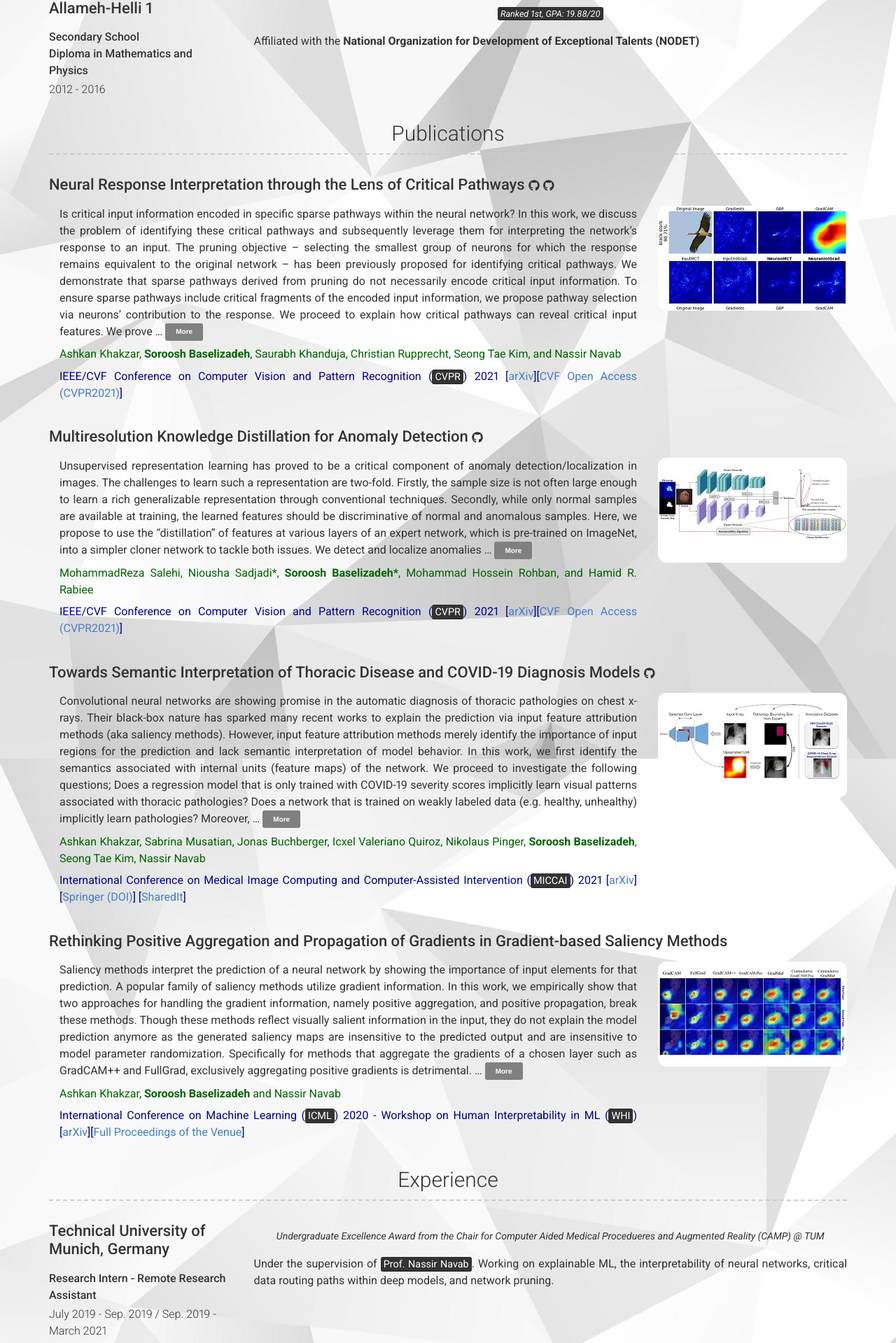
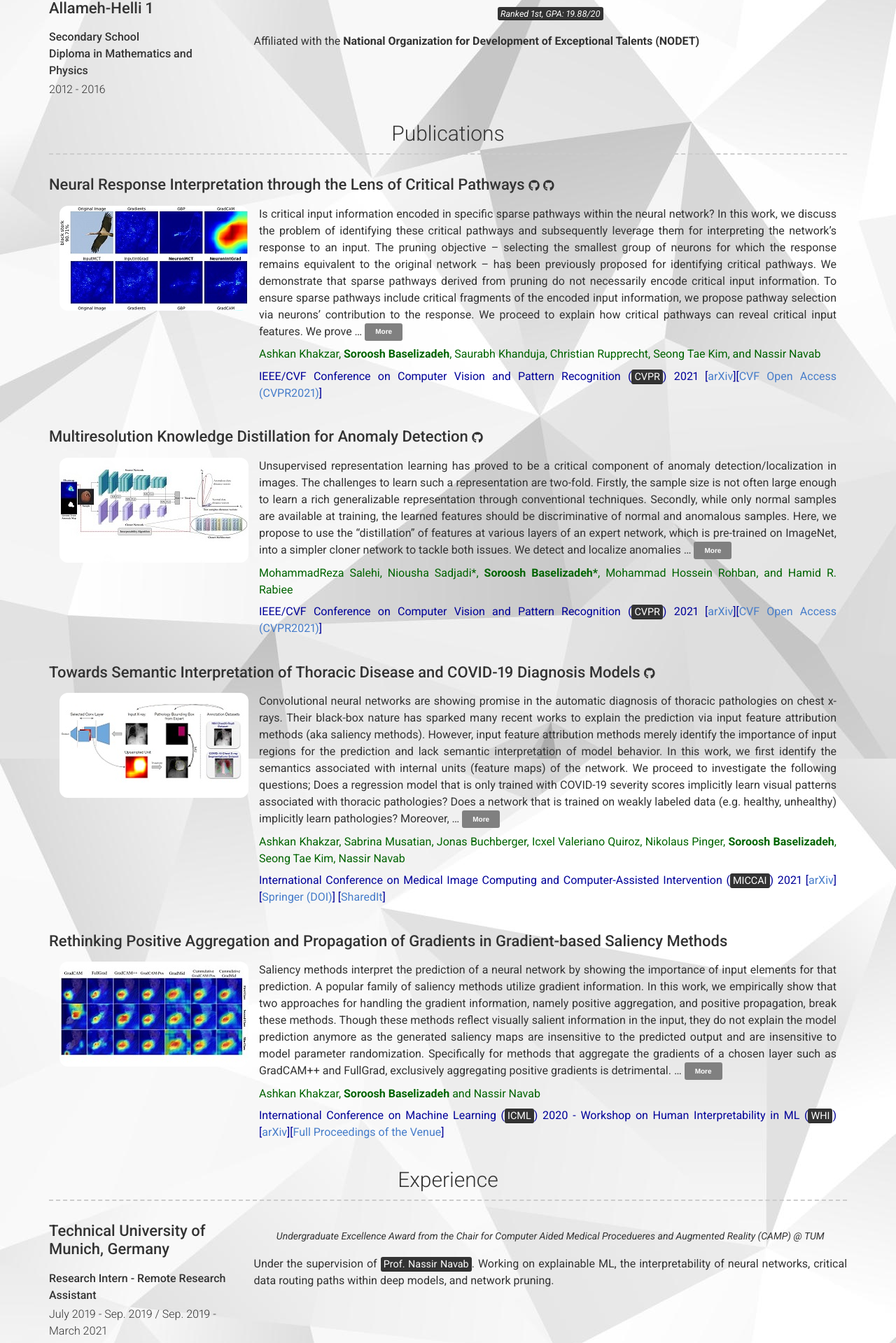
Before and after one commit to Soroosh-Bsl/soroosh-bsl.github.io, a Jekyll site: the page built from index.md, in a window 1280 px wide. Shown: the part 916-2835 px from the top of the page at 70% size. Built offline with Jekyll 4.4.1, drawn with Linux system fonts in a browser that asks for light colours; nearby versions of some CDN libraries; a style sheet for code colours, icons or effects is not loaded.

Commit message:
test pub layout final

```diff
--- a/_includes/section-list.html
+++ b/_includes/section-list.html
@@ -23,11 +23,11 @@
         <p class="quote">{{ item.quote }}</p>
       {%- endif -%}
       {%- if item.image -%}
+      <div class="col-xs-12 col-sm-3 col-md-3 no-print">
+      <span align="left" class="pub-img" style="display=inline-block; margin:auto; background-image: url({{ item.image | relative_url }})" /></span>
+      </div>
       <div class="col-xs-12 col-sm-9 col-md-9 col-print-12">
       {{ item.description | strip | markdownify }}
-      </div>
-      <div class="col-xs-12 col-sm-3 col-md-3 no-print">
-      <span align="left" class="pub-img" style="display=inline-block; margin:auto; background-image: url({{ item.image | relative_url }})" /></span>
       </div>
       {% else %}
       {{ item.description | strip | markdownify }}
```
